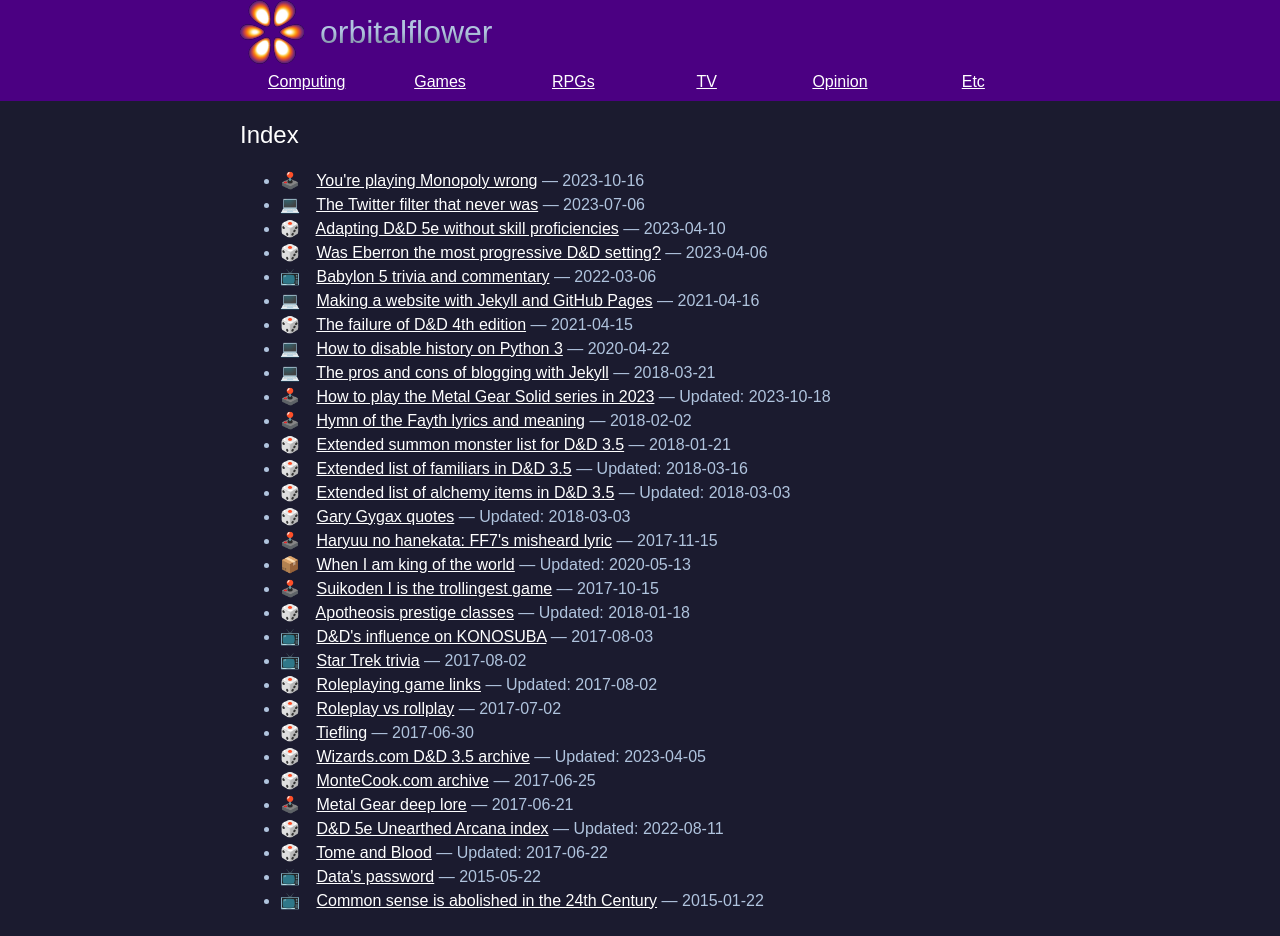
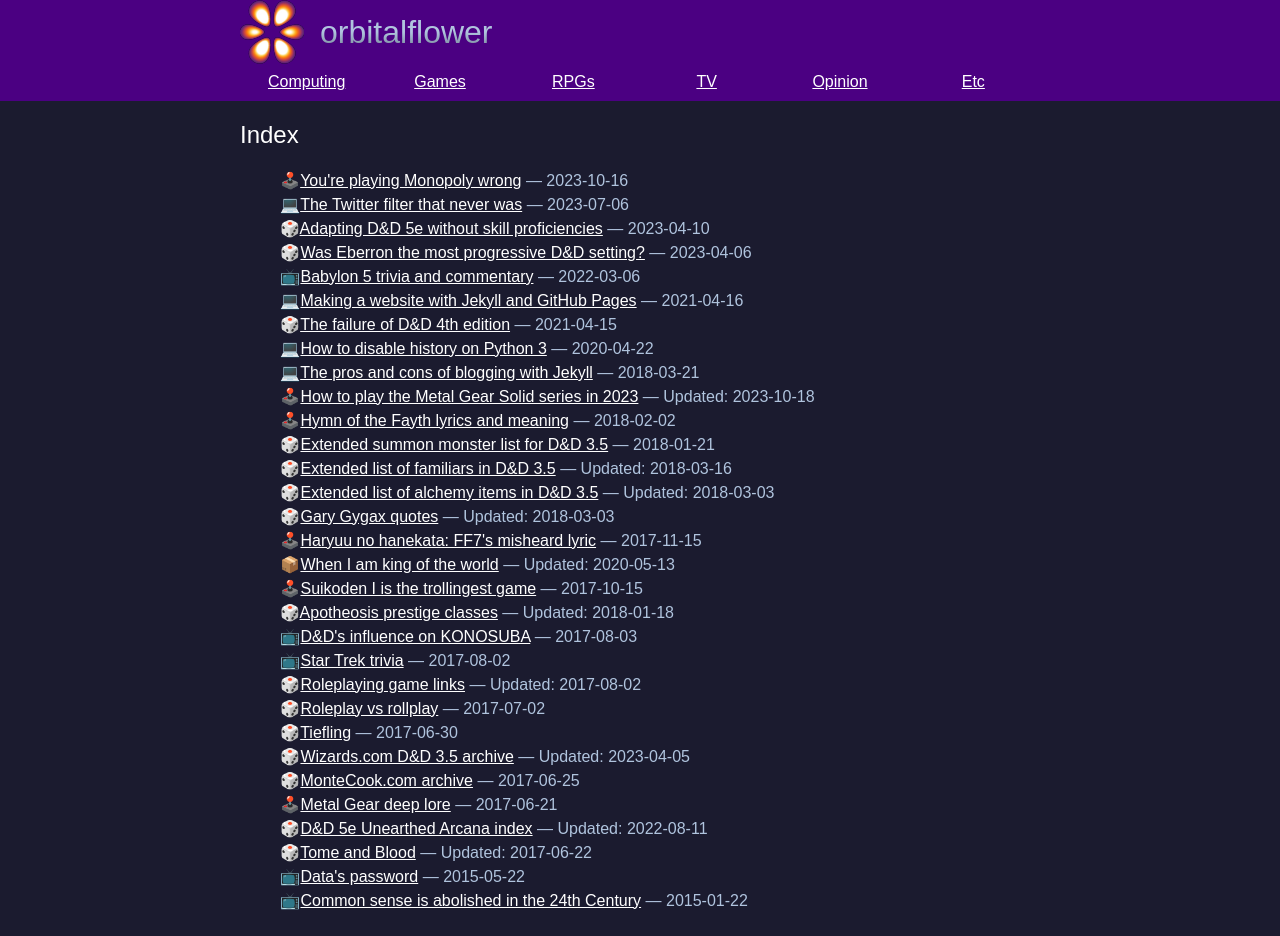
Before and after one commit to orbitalflower/orbitalflower.github.io, a Jekyll site: the page built from index.md, in a window 1280 px wide. Shown: the top 936 px of the page. Built offline with Jekyll 4.4.1, drawn with Linux system fonts in a browser that asks for light colours.

Commit message:
emoji formatting

```diff
--- a/_layouts/category.html
+++ b/_layouts/category.html
@@ -6,7 +6,7 @@ license: none
 
 {{ content }}
 
-<ul>
+<ul class="article-list">
 {% for post in site.posts %}
   {% if post.category == page.category %}
     <li><span class="cat-emoji" title="{{post.category}}">{{site.category_emoji[post.category]}}</span>
--- a/_layouts/index.html
+++ b/_layouts/index.html
@@ -8,7 +8,7 @@ license: none
 
 <h2>Index</h2>
 
-<ul>
+<ul class="article-list">
 {% for post in site.posts %}
   <li><span class="cat-emoji" title="{{post.category}}">{{site.category_emoji[post.category]}}</span>
     <a href="{{post.url}}">{{post.title}}</a>
@@ -22,7 +22,7 @@ license: none
 
 <h2>Recently updated</h2>
 
-<ul>
+<ul class="article-list">
 {% assign sortedPosts = site.posts | sort: 'updated' | reverse %}
 {% for post in sortedPosts limit:10 %}
   {% if post.updated %}
--- a/style.css
+++ b/style.css
@@ -241,9 +241,13 @@ img:not([alt]) {
   border: 1px dashed #c00;
 }
 
+ul.article-list {
+  list-style: none;
+}
+
 span.cat-emoji {
   display: inline-block;
-  width: 2em;
+  width: 1em;
 }
 
 footer {
```
